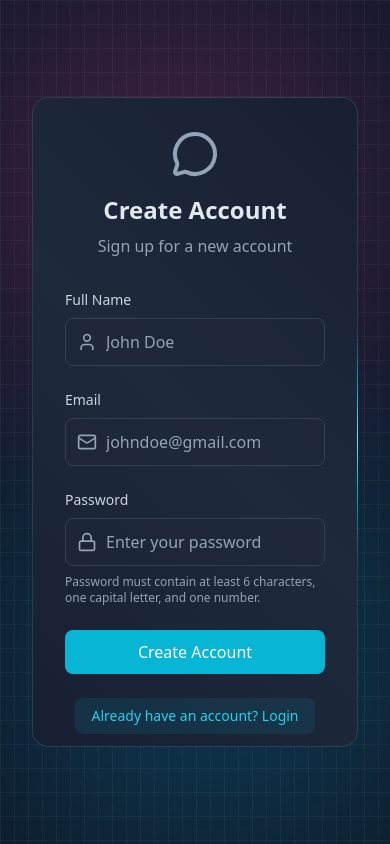
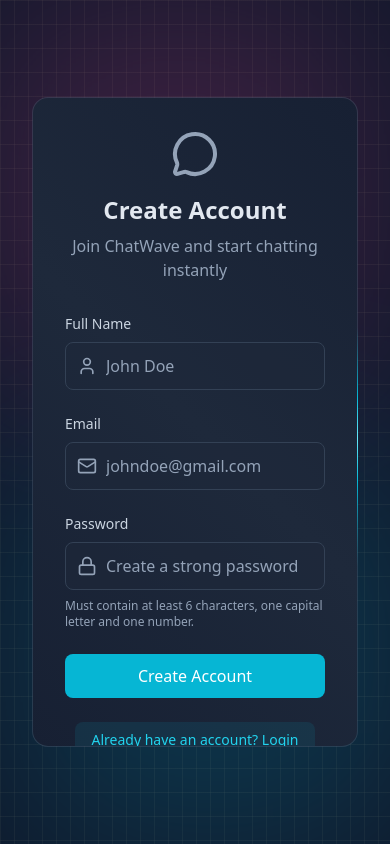
Before and after one commit to Franbeko/chatwave, a React (Vite) app in the folder frontend/: page /signup in a window 390 px wide. Built offline with nearby package versions, Linux system fonts and the light colour scheme; no server answers.

Commit message:
Improved mobile responsiveness and UI. Added strong password validation to signup.

```diff
--- a/frontend/src/pages/SignUpPage.jsx
+++ b/frontend/src/pages/SignUpPage.jsx
@@ -6,7 +6,12 @@ import { Link } from "react-router";
 import toast from "react-hot-toast";
 
 function SignUpPage() {
-  const [formData, setFormData] = useState({ fullName: "", email: "", password: "" });
+  const [formData, setFormData] = useState({
+    fullName: "",
+    email: "",
+    password: "",
+  });
+
   const { signup, isSigningUp } = useAuthStore();
 
   const handleSubmit = (e) => {
@@ -14,17 +19,19 @@ function SignUpPage() {
 
     const { fullName, email, password } = formData;
 
-    // Check empty fields
+    // check empty fields
     if (!fullName || !email || !password) {
       toast.error("All fields are required");
       return;
     }
 
-    // Strong password rule
+    // strong password rule
     const strongPassword = /^(?=.*[A-Z])(?=.*[0-9]).{6,}$/;
 
     if (!strongPassword.test(password)) {
-      toast.error("Password must be at least 6 characters and include a capital letter and a number.");
+      toast.error(
+        "Password must be at least 6 characters and include a capital letter and a number."
+      );
       return;
     }
 
@@ -37,15 +44,19 @@ function SignUpPage() {
         <BorderAnimatedContainer>
           <div className="w-full flex flex-col md:flex-row">
 
-            {/* FORM COLUMN - LEFT SIDE */}
+            {/* FORM COLUMN */}
             <div className="md:w-1/2 p-8 flex items-center justify-center md:border-r border-slate-600/30">
               <div className="w-full max-w-md">
 
-                {/* HEADING */}
+                {/* HEADER */}
                 <div className="text-center mb-8">
                   <MessageCircleIcon className="w-12 h-12 mx-auto text-slate-400 mb-4" />
-                  <h2 className="text-2xl font-bold text-slate-200 mb-2">Create Account</h2>
-                  <p className="text-slate-400">Sign up for a new account</p>
+                  <h2 className="text-2xl font-bold text-slate-200 mb-2">
+                    Create Account
+                  </h2>
+                  <p className="text-slate-400">
+                    Join ChatWave and start chatting instantly
+                  </p>
                 </div>
 
                 {/* FORM */}
@@ -61,7 +72,10 @@ function SignUpPage() {
                         type="text"
                         value={formData.fullName}
                         onChange={(e) =>
-                          setFormData({ ...formData, fullName: e.target.value })
+                          setFormData({
+                            ...formData,
+                            fullName: e.target.value,
+                          })
                         }
                         className="input"
                         placeholder="John Doe"
@@ -79,7 +93,10 @@ function SignUpPage() {
                         type="email"
                         value={formData.email}
                         onChange={(e) =>
-                          setFormData({ ...formData, email: e.target.value })
+                          setFormData({
+                            ...formData,
+                            email: e.target.value,
+                          })
                         }
                         className="input"
                         placeholder="johndoe@gmail.com"
@@ -97,27 +114,33 @@ function SignUpPage() {
                         type="password"
                         value={formData.password}
                         onChange={(e) =>
-                          setFormData({ ...formData, password: e.target.value })
+                          setFormData({
+                            ...formData,
+                            password: e.target.value,
+                          })
                         }
                         className="input"
-                        placeholder="Enter your password"
+                        placeholder="Create a strong password"
                       />
                     </div>
 
                     <p className="text-xs text-slate-400 mt-2">
-                      Password must contain at least 6 characters, one capital letter, and one number.
+                      Must contain at least 6 characters, one capital letter and one number.
                     </p>
                   </div>
 
-                  {/* SUBMIT BUTTON */}
-                  <button className="auth-btn" type="submit" disabled={isSigningUp}>
+                  {/* BUTTON */}
+                  <button
+                    className="auth-btn"
+                    type="submit"
+                    disabled={isSigningUp}
+                  >
                     {isSigningUp ? (
                       <LoaderIcon className="w-full h-5 animate-spin text-center" />
                     ) : (
                       "Create Account"
                     )}
                   </button>
-
                 </form>
 
                 {/* LOGIN LINK */}
@@ -126,16 +149,15 @@ function SignUpPage() {
                     Already have an account? Login
                   </Link>
                 </div>
-
               </div>
             </div>
 
-            {/* RIGHT SIDE ILLUSTRATION */}
+            {/* RIGHT SIDE IMAGE */}
             <div className="hidden md:w-1/2 md:flex items-center justify-center p-6 bg-gradient-to-bl from-slate-800/20 to-transparent">
               <div>
                 <img
                   src="/signup.png"
-                  alt="People using mobile devices"
+                  alt="ChatWave signup illustration"
                   className="w-full h-auto object-contain"
                 />
 
```
